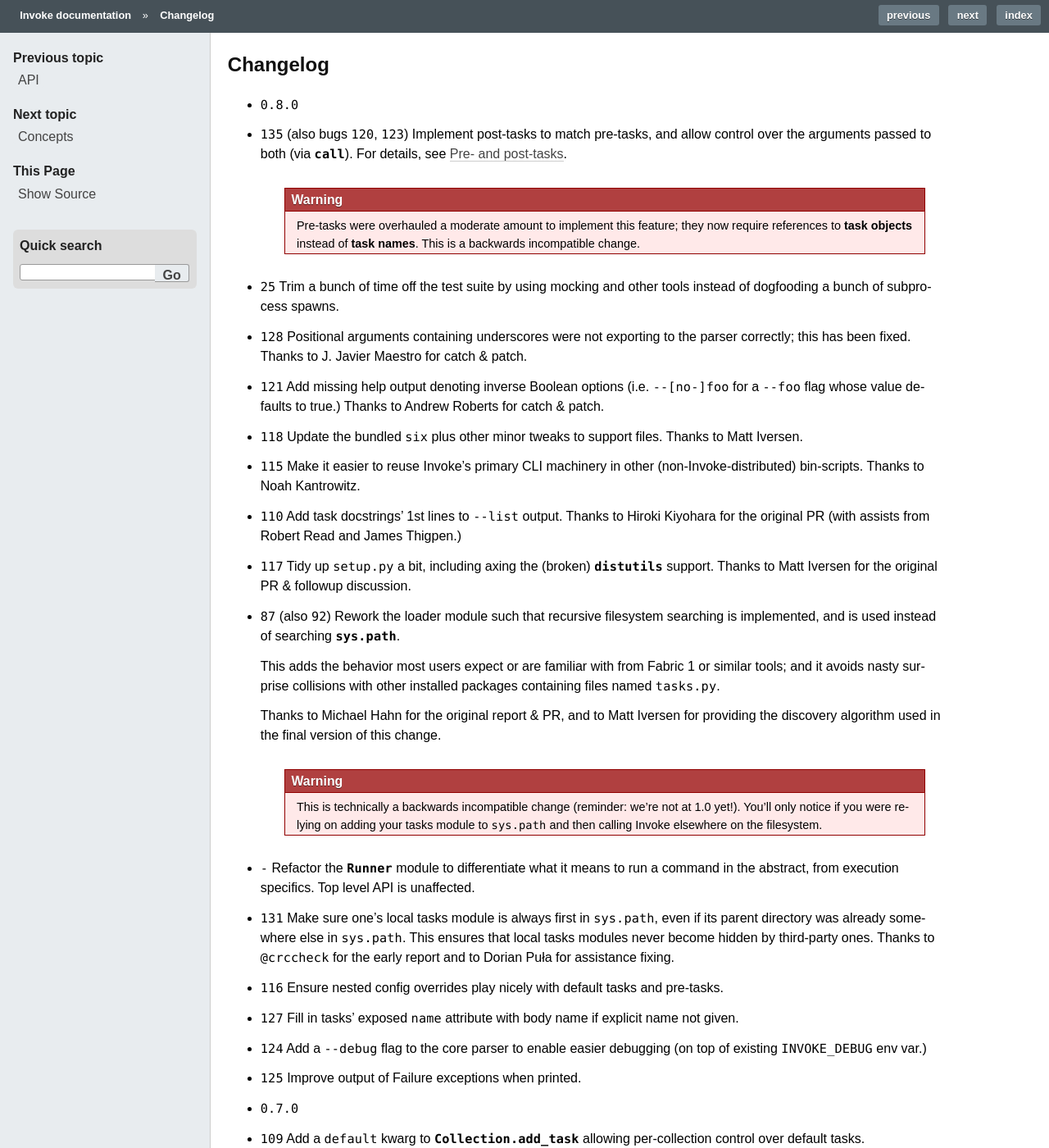
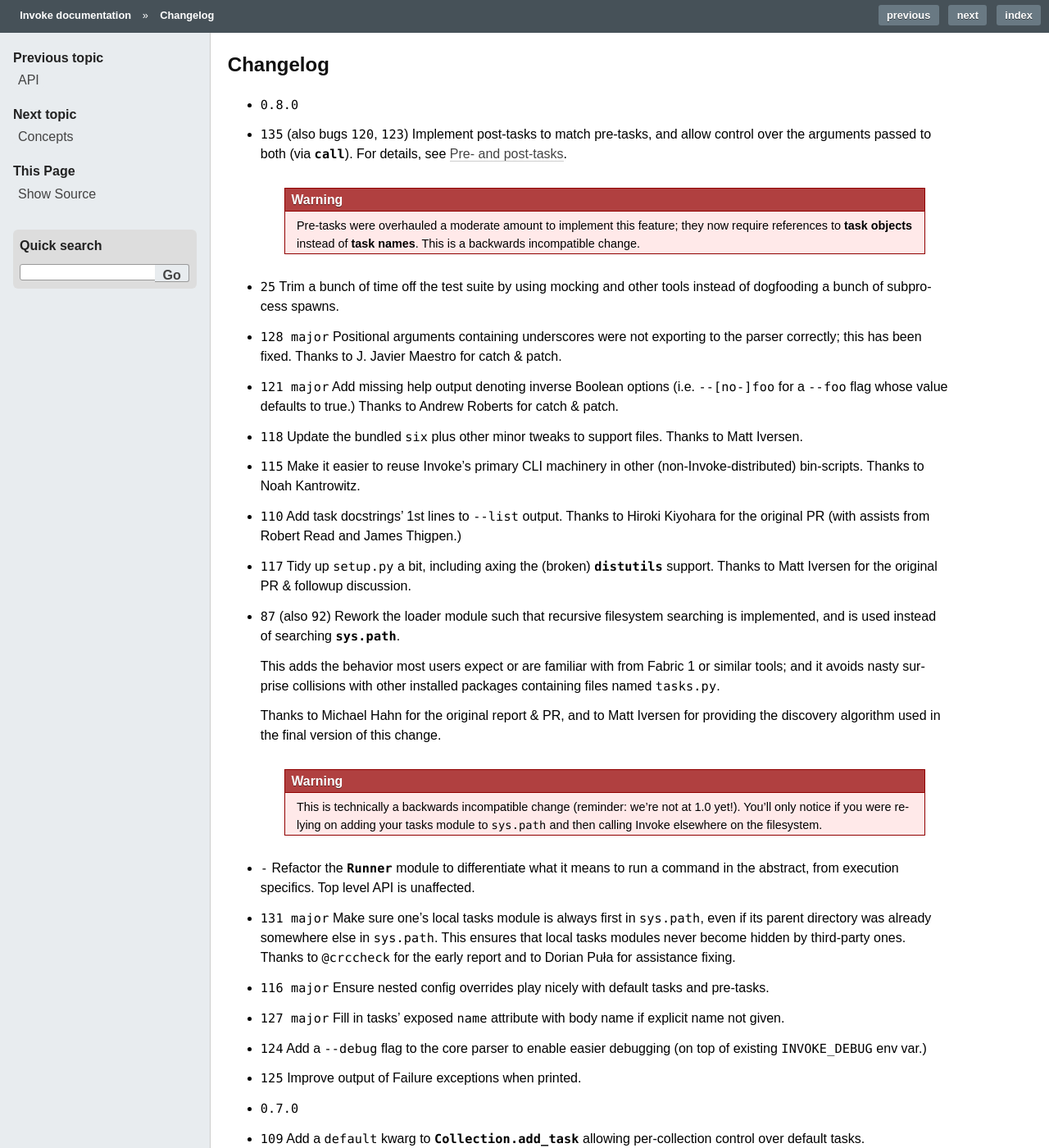
Before and after one commit to pyinvoke/invoke, a Sphinx documentation site: the page built from docs/changelog.rst, in a window 1280 px wide and 1400 px high. Shown: the whole window at 82% size. Built offline with Sphinx 7.4.7, drawn with Linux system fonts in a browser that asks for light colours; cross-references to code outside the pages are shown as plain code.

Commit message:
Mark recent bugs as major so they appear in 0.8 changelog

```diff
--- a/docs/changelog.rst
+++ b/docs/changelog.rst
@@ -14,12 +14,12 @@
 
 * :support:`25` Trim a bunch of time off the test suite by using mocking and
   other tools instead of dogfooding a bunch of subprocess spawns.
-* :bug:`128` Positional arguments containing underscores were not exporting to
-  the parser correctly; this has been fixed. Thanks to J. Javier Maestro for
-  catch & patch.
-* :bug:`121` Add missing help output denoting inverse Boolean options (i.e.
-  ``--[no-]foo`` for a ``--foo`` flag whose value defaults to true.) Thanks to
-  Andrew Roberts for catch & patch.
+* :bug:`128 major` Positional arguments containing underscores were not
+  exporting to the parser correctly; this has been fixed. Thanks to J. Javier
+  Maestro for catch & patch.
+* :bug:`121 major` Add missing help output denoting inverse Boolean options
+  (i.e. ``--[no-]foo`` for a ``--foo`` flag whose value defaults to true.)
+  Thanks to Andrew Roberts for catch & patch.
 * :support:`118` Update the bundled ``six`` plus other minor tweaks to support
   files. Thanks to Matt Iversen.
 * :feature:`115` Make it easier to reuse Invoke's primary CLI machinery in
@@ -50,14 +50,14 @@
 * :support:`-` Refactor the `.Runner` module to differentiate what it means to
   run a command in the abstract, from execution specifics. Top level API is
   unaffected.
-* :bug:`131` Make sure one's local tasks module is always first in
+* :bug:`131 major` Make sure one's local tasks module is always first in
   ``sys.path``, even if its parent directory was already somewhere else in
   ``sys.path``. This ensures that local tasks modules never become hidden by
   third-party ones. Thanks to ``@crccheck`` for the early report and to Dorian
   Puła for assistance fixing.
-* :bug:`116` Ensure nested config overrides play nicely with default tasks and
-  pre-tasks.
-* :bug:`127` Fill in tasks' exposed ``name`` attribute with body name if
+* :bug:`116 major` Ensure nested config overrides play nicely with default
+  tasks and pre-tasks.
+* :bug:`127 major` Fill in tasks' exposed ``name`` attribute with body name if
   explicit name not given.
 * :feature:`124` Add a ``--debug`` flag to the core parser to enable easier
   debugging (on top of existing ``INVOKE_DEBUG`` env var.)
```
